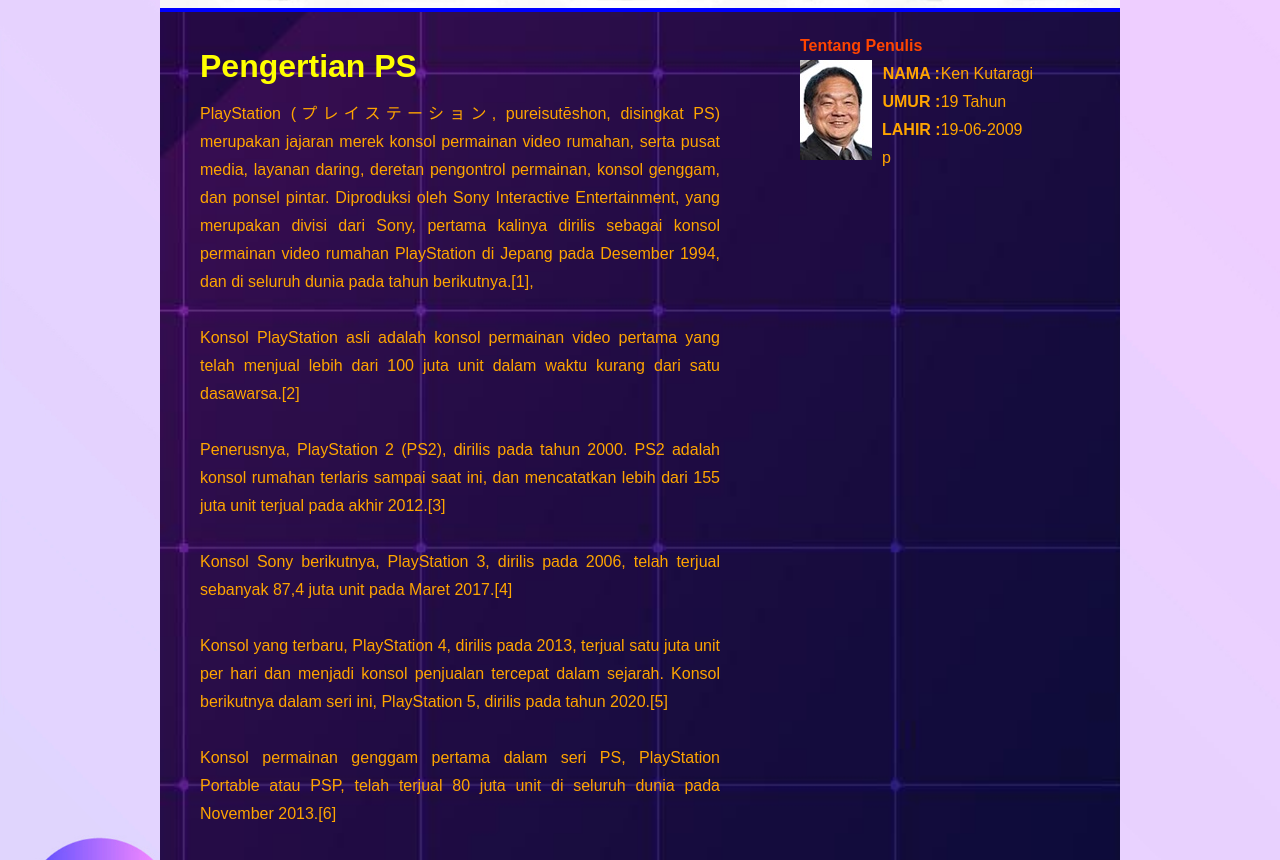
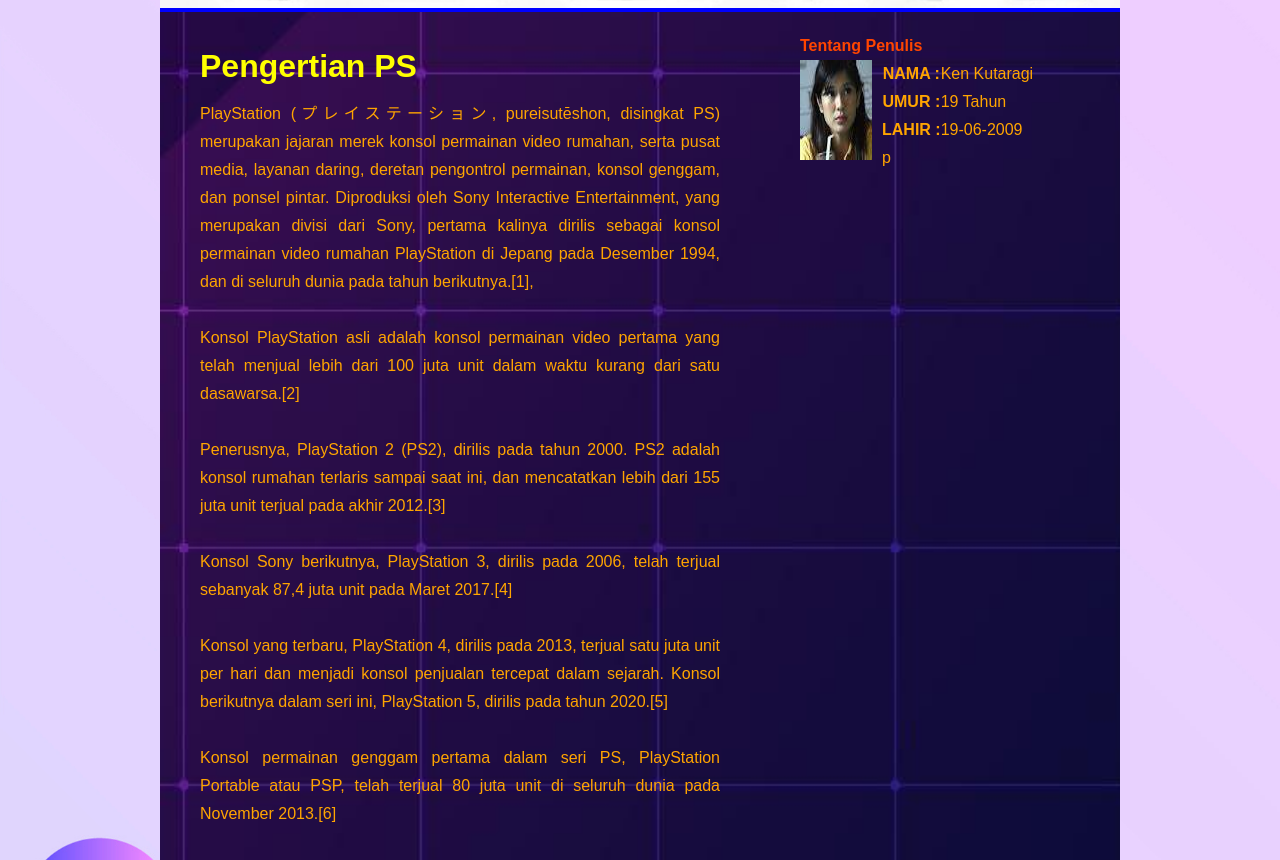
Before and after one commit to Rakasamid/Rakasamid.github.io, a plain HTML site: page index.html in a window 1280 px wide. Shown: the part 1074-1934 px from the top of the page. Drawn offline with Linux system fonts and the light colour scheme.

Commit message:
Update index.html
Mengganti foto yang kecil itu

```diff
--- a/index.html
+++ b/index.html
@@ -42,7 +42,7 @@
                 </div>
                 <div class="side">
                     <h3>Tentang Penulis</h3>
-                    <img src="Gambar/ken.jpg" alt="" class="rah">
+                    <img src="Gambar/tahu.jpg" alt="" class="rah">
                     <table>
                         <tr>
                             <th>NAMA : </th>
```
